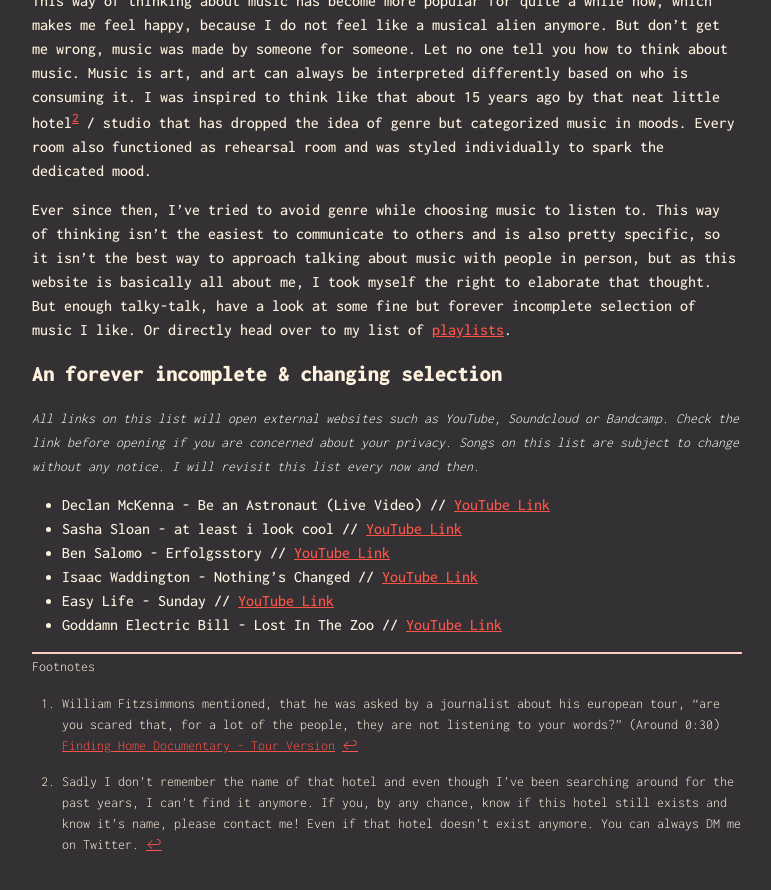
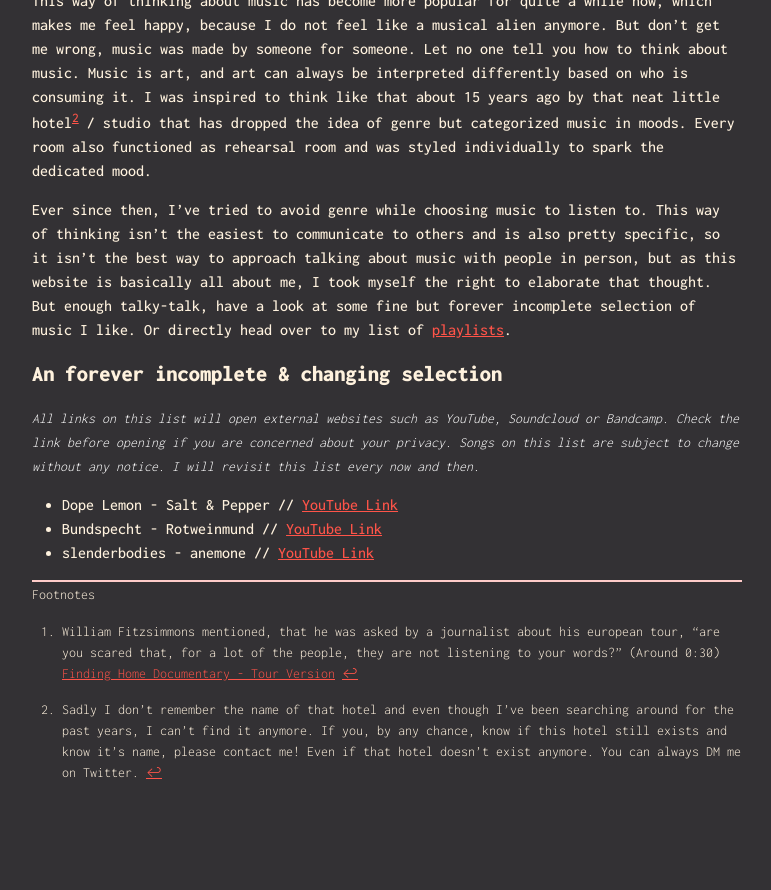
Before and after one commit to marvinpoo/coppnic.cc, a Jekyll site: the page built from music.markdown, in a window 1280 px wide and 900 px high, scrolled down 883 px. Shown: the top 890 px of the window, without its empty margins (312-1083 px from the left). Built offline with Jekyll 4.4.1, drawn with Linux system fonts in a browser that asks for light colours; after the commit the page ends 1711 px from its top, so only the background shows below that.

Commit message:
Update music.markdown
updated the quick-musiclist

```diff
--- a/music.markdown
+++ b/music.markdown
@@ -22,12 +22,9 @@
 ### An forever incomplete & changing selection
 <span class="notes">*All links on this list will open external websites such as YouTube, Soundcloud or Bandcamp. Check the link before opening if you are concerned about your privacy. Songs on this list are subject to change without any notice. I will revisit this list every now and then.*</span>
 
-* Declan McKenna - Be an Astronaut (Live Video) // [YouTube Link](https://www.youtube.com/watch?v=9kowRzhrAZc){:target="_blank"}
-* Sasha Sloan - at least i look cool // [YouTube Link](https://www.youtube.com/watch?v=4pns72_4E2g){:target="_blank"}
-* Ben Salomo - Erfolgsstory // [YouTube Link](https://www.youtube.com/watch?v=7fuC0Bk4AJM){:target="_blank"}
-* Isaac Waddington - Nothing's Changed // [YouTube Link](https://www.youtube.com/watch?v=b9bgymKDExM){:target="_blank"}
-* Easy Life - Sunday // [YouTube Link](https://www.youtube.com/watch?v=KFiY1xhaN9Q){:target="_blank"}
-* Goddamn Electric Bill - Lost In The Zoo // [YouTube Link](https://www.youtube.com/watch?v=9zrMMAzIzcc){:target="_blank"}
+* Dope Lemon - Salt & Pepper // [YouTube Link](https://www.youtube.com/watch?v=FOS8KKnFmx0){:target="_blank"}
+* Bundspecht - Rotweinmund // [YouTube Link](https://www.youtube.com/watch?v=jTLupKbEN14){:target="_blank"}
+* slenderbodies - anemone // [YouTube Link](https://www.youtube.com/watch?v=fXgczro95lk){:target="_blank"}
 
 
 
```
